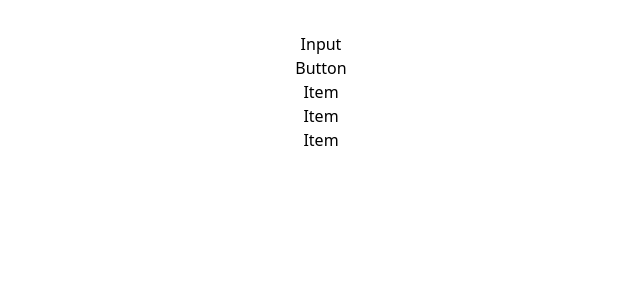
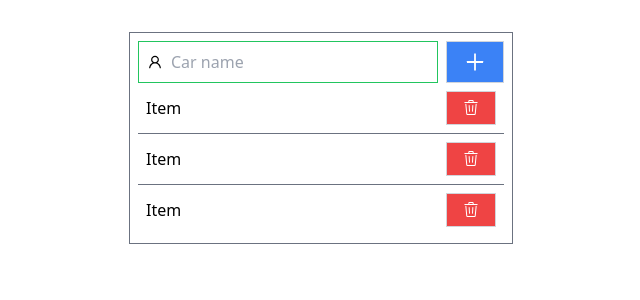
Before and after one commit to datlt2306/FPL-WEB209, a React (Vite) app: page / in a window 1280 px wide. Shown: the top 300 px of the page, without its empty margins (319-959 px from the left). Built offline with nearby package versions, Linux system fonts and the light colour scheme.

Commit message:
Buổi 2: UI

```diff
--- a/package.json
+++ b/package.json
@@ -11,7 +11,8 @@
     },
     "dependencies": {
         "react": "^18.2.0",
-        "react-dom": "^18.2.0"
+        "react-dom": "^18.2.0",
+        "react-icons": "^4.10.1"
     },
     "devDependencies": {
         "@types/react": "^18.0.37",
--- a/src/App.tsx
+++ b/src/App.tsx
@@ -15,8 +15,10 @@ function App() {
     const listCar = () => {};
     return (
         <>
-            <Form />
-            <List />
+            <div className="w-96 border border-gray-500 p-2 mx-auto">
+                <Form />
+                <List />
+            </div>
         </>
     );
 }
--- a/src/components/Button/index.tsx
+++ b/src/components/Button/index.tsx
@@ -1,9 +1,24 @@
-import React from "react";
+type ButtonProps = {
+    type?: "primary" | "danger" | "default";
+    icon?: React.ReactNode;
+    children?: React.ReactNode;
+};
 
-type Props = {};
-
-const Button = (props: Props) => {
-    return <div>Button</div>;
+const Button = ({ type, children, icon }: ButtonProps) => {
+    return (
+        <button
+            className={`
+        border border-gray-300
+        py-2
+        px-4
+        ${type === "primary" && "text-white bg-blue-500"}
+        ${type === "danger" && "text-white bg-red-500"}
+    `}
+        >
+            {icon && icon}
+            {children}
+        </button>
+    );
 };
 
 export default Button;
--- a/src/components/Form/index.tsx
+++ b/src/components/Form/index.tsx
@@ -1,13 +1,12 @@
-import React from "react";
 import { Button, Input } from "..";
+import { AiOutlinePlus, AiOutlineUser } from "react-icons/ai";
+type FormProps = {};
 
-type Props = {};
-
-const Form = (props: Props) => {
+const Form = (props: FormProps) => {
     return (
-        <form>
-            <Input />
-            <Button />
+        <form className="flex items-center justify-between">
+            <Input placeholder="Car name" prefix={<AiOutlineUser />} />
+            <Button type="primary" icon={<AiOutlinePlus className="text-2xl" />} />
         </form>
     );
 };
--- a/src/components/Input/index.tsx
+++ b/src/components/Input/index.tsx
@@ -1,9 +1,23 @@
-import React from "react";
+type InputProps = {
+    placeholder?: string;
+    prefix?: React.ReactNode;
+};
 
-type Props = {};
-
-const Input = (props: Props) => {
-    return <div>Input</div>;
+const Input = ({ placeholder, prefix }: InputProps) => {
+    return (
+        <div className="flex items-center justify-between  border border-green-500  w-full mr-2">
+            {prefix && <span className="ml-2">{prefix}</span>}
+            <input
+                className="
+           outline-none
+            p-2
+            w-full
+            mr-2
+            "
+                placeholder={placeholder}
+            />
+        </div>
+    );
 };
 
 export default Input;
--- /dev/null
+++ b/src/components/Item/Item.module.css
@@ -0,0 +1,6 @@
+.item {
+    @apply flex items-center justify-between p-2 border-b border-gray-500;
+}
+.item:last-child {
+    @apply border-0;
+}
--- a/src/components/Item/index.tsx
+++ b/src/components/Item/index.tsx
@@ -1,9 +1,16 @@
-import React from "react";
+import { GoTrash } from "react-icons/go";
+import { Button } from "..";
+import styles from "./Item.module.css";
 
 type Props = {};
 
 const Item = (props: Props) => {
-    return <li>Item</li>;
+    return (
+        <li className={styles.item}>
+            Item
+            <Button type="danger" icon={<GoTrash />} />
+        </li>
+    );
 };
 
 export default Item;
```
Also changed, not shown: 1 other file (tests, documents, lock files or other folders).
